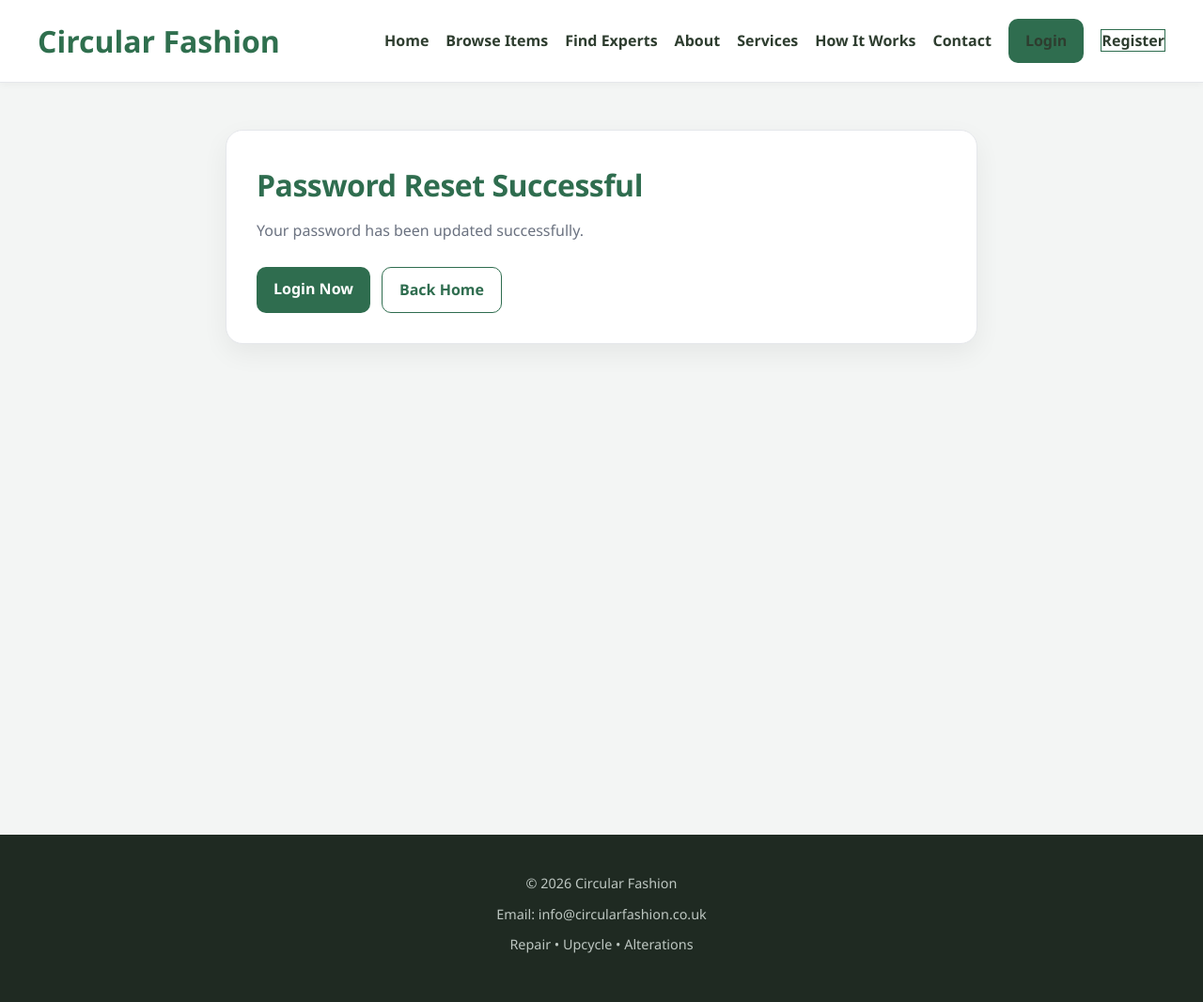
After one commit to ankitsapkota07-stack/Software_engineering_01, a Node server app: template pg-sd2/static/reset-success.pug in a window 1280 px wide. The commit adds this page. Shown: the whole page at 94% size. Run offline with Node 20, Linux system fonts and the light colour scheme; the template is opened without the code that fills it, so the values that code supplies are empty; some libraries are stand-ins or nearby versions.

Commit message:
Added password reset link and fixed headers

```diff
--- a/pg-sd2/app/app.js
+++ b/pg-sd2/app/app.js
@@ -1,3 +1,4 @@
+const crypto = require("crypto");
 const fs = require("fs");
 const multer = require("multer");
 const bcrypt = require("bcrypt");
@@ -244,7 +245,7 @@ app.post("/login", async (req, res) => {
   }
 });
 
-// FORGOT PASSWORD
+// FORGOT PASSWORD - generate reset token
 app.post("/forgot-password", async (req, res) => {
   const { email } = req.body;
 
@@ -254,14 +255,92 @@ app.post("/forgot-password", async (req, res) => {
       [email]
     );
 
-    if (rows.length > 0) {
-      res.send("Password reset link not implemented yet");
-    } else {
-      res.send("Email not found");
+    // Do not reveal too much information in real systems
+    if (rows.length === 0) {
+      return res.send("If that email exists, a reset link has been generated.");
     }
+
+    const user = rows[0];
+
+    // Generate secure random token
+    const resetToken = crypto.randomBytes(32).toString("hex");
+
+    // Set token expiry: 15 minutes from now
+    const expiry = new Date(Date.now() + 15 * 60 * 1000);
+
+    await db.query(
+      "UPDATE users SET reset_token = ?, reset_token_expiry = ? WHERE id = ?",
+      [resetToken, expiry, user.id]
+    );
+
+    const resetLink = `http://localhost:3000/reset-password/${resetToken}`;
+
+    // For coursework/demo: print link in terminal
+    console.log("Password reset link:", resetLink);
+
+    // For demo: also show link in browser
+    res.send(`
+      <h2>Reset link generated</h2>
+      <p>For demo purposes, use this link:</p>
+      <a href="${resetLink}">${resetLink}</a>
+    `);
   } catch (err) {
     console.error(err);
-    res.status(500).send("Error");
+    res.status(500).send("Error generating reset link");
+  }
+});
+
+// SHOW RESET PASSWORD PAGE
+app.get("/reset-password/:token", async (req, res) => {
+  const { token } = req.params;
+
+  try {
+    const rows = await db.query(
+      "SELECT * FROM users WHERE reset_token = ? AND reset_token_expiry > NOW()",
+      [token]
+    );
+
+    if (rows.length === 0) {
+      return res.status(400).send("Invalid or expired reset link");
+    }
+
+    res.render("reset-password", { token });
+  } catch (err) {
+    console.error(err);
+    res.status(500).send("Error loading reset page");
+  }
+});
+
+// SAVE NEW PASSWORD
+app.post("/reset-password/:token", async (req, res) => {
+  const { token } = req.params;
+  const { password } = req.body;
+
+  try {
+    const rows = await db.query(
+      "SELECT * FROM users WHERE reset_token = ? AND reset_token_expiry > NOW()",
+      [token]
+    );
+
+    if (rows.length === 0) {
+      return res.status(400).send("Invalid or expired reset link");
+    }
+
+    const user = rows[0];
+
+    const hashedPassword = await bcrypt.hash(password, 10);
+
+    await db.query(
+      `UPDATE users
+       SET password = ?, reset_token = NULL, reset_token_expiry = NULL
+       WHERE id = ?`,
+      [hashedPassword, user.id]
+    );
+
+    res.render("reset-success");
+  } catch (err) {
+    console.error(err);
+    res.status(500).send("Error resetting password");
   }
 });
 
--- a/pg-sd2/static/partials/header.pug
+++ b/pg-sd2/static/partials/header.pug
@@ -11,6 +11,8 @@ header.site-header
           if currentUser.role === 'community'
             li
               a(href="/items" class=(page === 'items' ? 'active' : '')) Browse Items
+            li
+              a(href="/experts" class=(page === 'experts' ? 'active' : '')) Find Experts
             li
               a(href="/requests" class=(page === 'requests' ? 'active' : '')) My Requests
             li
@@ -28,10 +30,21 @@ header.site-header
 
           li
             a.login-btn(href="/logout") Logout
+
         else
           li
             a(href="/items" class=(page === 'items' ? 'active' : '')) Browse Items
           li
             a(href="/experts" class=(page === 'experts' ? 'active' : '')) Find Experts
           li
+            a(href="/#about") About
+          li
+            a(href="/#services") Services
+          li
+            a(href="/#process") How It Works
+          li
+            a(href="/#contact") Contact
+          li
             a.login-btn(href="/login") Login
+          li
+            a.btn-outline(href="/register") Register
--- /dev/null
+++ b/pg-sd2/static/reset-success.pug
@@ -0,0 +1,21 @@
+doctype html
+html
+  head
+    title Password Reset Successful
+    link(rel="stylesheet", href="/styles.css")
+
+  body
+    - var page = ''
+    include partials/header.pug
+
+    .edit-profile-page
+      .edit-profile-container
+        .edit-profile-card
+          h1 Password Reset Successful
+          p.edit-profile-subtitle Your password has been updated successfully.
+
+          .edit-profile-actions
+            a.btn.btn-primary(href="/login") Login Now
+            a.btn.btn-outline(href="/") Back Home
+
+    include partials/footer.pug
```
Also changed, not shown: pg-sd2/static/index.pug (+7 -3 lines), pg-sd2/static/reset-password.pug (added, +20 -0 lines).
